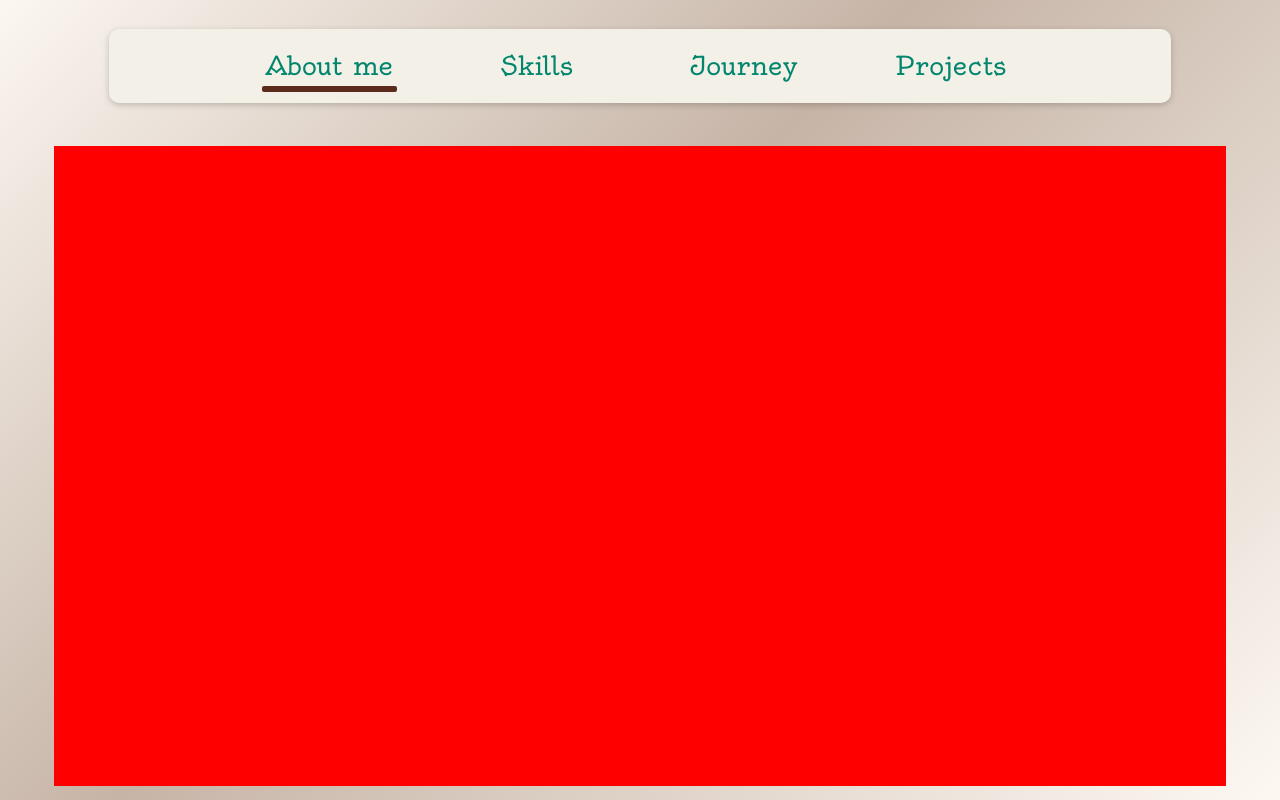
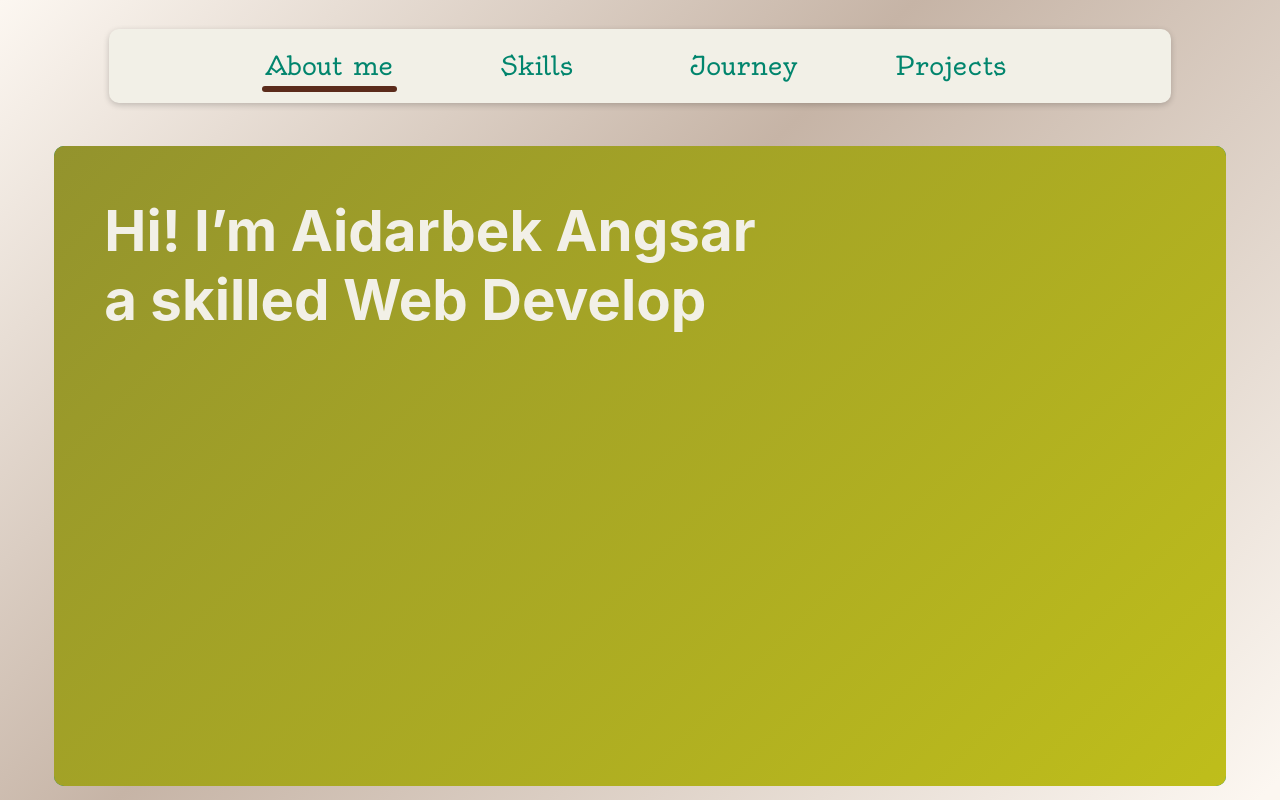
Before and after one commit to ansaraidarbek/personalWebsite, a React (Create React App) app: page / in a window 1280 px wide. Built offline with nearby package versions, Linux system fonts and the light colour scheme.

Commit message:
about me section first steps implemented

```diff
--- a/package.json
+++ b/package.json
@@ -11,6 +11,7 @@
     "@types/node": "^16.18.46",
     "@types/react": "^18.2.21",
     "@types/react-dom": "^18.2.7",
+    "classnames": "^2.5.1",
     "react": "^18.2.0",
     "react-dom": "^18.2.0",
     "react-scripts": "5.0.1",
--- a/src/components/about-me/aboutMe.module.css
+++ b/src/components/about-me/aboutMe.module.css
@@ -1,3 +1,47 @@
+.outer {
+    border-radius: 10px;
+    background-color: #01856D;
+}
+
 .inner {
+    width: 100%;
+    height: 100%;
+    background-image: linear-gradient(135deg, rgba(75,75,75, 0.6) 0%, rgba(77,74,74, 0.36) 100%);
+    border-radius: 10px;
+    display: grid;
+    padding: 1.506rem;
+    background-color: yellow;
+    grid-template-columns: 50% 50%;
+    grid-template-rows: 4.649rem calc(100% - 4.649rem);
+}
 
+.mainText > h1{
+    font-size: 1.703rem;
+    color: #F2F0E7;
+    margin: 0;
+    padding: 0;
 }
+
+.right {
+    grid-row-start: 1;
+    grid-row-end: 3;
+    grid-column-start: 2;
+    grid-column-end: 3;
+}
+
+@media only screen and (aspect-ratio <= 1.879) {
+    /*do smth*/
+    .mainText{
+        grid-row-start: 1;
+        grid-row-end: 2;
+        grid-column-start: 1;
+        grid-column-end: 3;
+    }
+
+    .right {
+        grid-row-start: 2;
+        grid-row-end: 3;
+        grid-column-start: 2;
+        grid-column-end: 3;
+    }
+}
--- a/src/components/about-me/index.tsx
+++ b/src/components/about-me/index.tsx
@@ -1,11 +1,81 @@
 import CB from '../shared-css-files/contentOuterBox.module.css'
 import AM from './aboutMe.module.css';
+import cx from 'classnames'
+import {useCallback, useEffect, useRef, useState} from 'react'
 
 const AboutMeSection = () => {
+    const [loopNum, setLoopNum] = useState(0);
+    const [isDeleting, setIsDeleting] = useState(false);
+    const toRotate = ['Web Developer', 'UI/UX Designer', 'Data Scientist'];
+    const [text, setText] = useState('');
+    const [delta, setDelta] = useState(300 - Math.random() * 10);
+    const period = 1000;
+    // const targetTextBoxRef = useRef<HTMLDivElement|null>(null);
+    // const targetTextRef = useRef<HTMLDivElement|null>(null);
+    // const [overflowActive, setOverflowActive] = useState(false);
+    // const [showMore, setShowMore] = useState(false);
+
+    // const checkOverflow = useCallback(() => {
+    //     const textContainer = targetTextBoxRef.current;
+    //     if (textContainer) {
+    //         console.log(textContainer.offsetHeight, textContainer.scrollHeight);
+    //         return (
+    //             textContainer.offsetHeight < textContainer.scrollHeight || textContainer.offsetWidth < textContainer.scrollWidth
+    //         );
+    //     }
+    //     return false;
+    // }, []);
+
+    // useEffect(() => {
+    //     window.addEventListener('resize', checkOverflow);
+    //     return () => {
+    //         window.removeEventListener('scroll', checkOverflow);
+    //     };
+    // }, []);
+
+    useEffect(() => {
+        let ticker = setInterval(() => {
+            tick();
+        }, delta);
+
+        return () => {clearInterval(ticker)};
+    }, [text]);
+
+    const tick = () => {
+        let i = loopNum % toRotate.length;
+        let fullText = toRotate[i];
+        let updateText = isDeleting ? fullText.substring(0, text.length - 1) : fullText.substring(0, text.length + 1);
+
+        setText(updateText);
+
+        if (isDeleting) {
+            setDelta(prevDelta => prevDelta / 2);
+        }
+
+        if (!isDeleting && updateText === fullText) {
+            setIsDeleting(true);
+            setDelta(period)
+        } else if (isDeleting && updateText === ''){
+            setIsDeleting(false);
+            setLoopNum(loopNum + 1);
+            setDelta(500);
+        }
+    };
     return (
     <section id="about_me" className={CB.outer}>
-        <div className={CB.inner}>
-            <div className={AM.inner}></div>
+        <div className={cx(CB.inner, AM.outer)}>
+            <div className={AM.inner}>
+                <div className={AM.mainText}>
+                    <h1><span>Hi! I’m Aidarbek Angsar</span> <br></br>
+                    a skilled <span className={AM.wrapper}>{text}</span></h1>
+                </div>
+                <div className={AM.left}>
+                    <p className={AM.brown}></p>
+                    <p></p>
+                    <p className={AM.brown}></p>
+                </div>
+                <div className={AM.right}></div>
+            </div>
         </div>
     </section>
 )};
--- a/src/components/navigator-bar/NavigatorBar.module.css
+++ b/src/components/navigator-bar/NavigatorBar.module.css
@@ -72,39 +72,19 @@
 
 .noHover{
     position: relative;
-    background-color: #5B2B1B;
     width: 100%;
     height: 0.18rem!important;
     top: 0.685rem;
     cursor: pointer;
 }
 
-
-.noHover::after {
-    position: absolute;
-    display: block;
-    content: "";
-    height: 0.18rem!important;
-    width: 0.07rem;
+.track {
+    position: relative;
+    left: -0.07rem;
     background-color: #5B2B1B;
-    right:-0.07rem;
-    border-top-right-radius: 50px;
-    border-bottom-right-radius: 50px;
-    transition: linear;
-}
-
-.noHover::before {
-    position: absolute;
-    display: block;
-    z-index: 2;
-    content: "";
-    height: 0.18rem!important;
-    width: 0.07rem;
-    background-color: #5B2B1B;
-    left: -0.07rem;
-    border-top-left-radius: 50px;
-    border-bottom-left-radius: 50px;
-    transition: linear;
+    width: calc(100% + 0.14rem);
+    height: 100%;
+    border-radius: 50px;
 }
 
 .noHover:hover, .noHover:hover::before, .noHover:hover::after {
@@ -141,15 +121,19 @@
         top: 2.5vh;
     }
 
-    .noHover:after {
-        height: 100%!important;
-        width: 0.09rem;
-        right:-0.09rem;
-    }
-
-    .noHover:before {
-        height: 100%!important;
-        width: 0.09rem;
-        right:-0.09rem;
+    .track {
+        position: relative;
+        left: -0.09rem;
+        background-color: #5B2B1B;
+        width: calc(100% + 0.18rem);
+        height: 100%;
+        border-radius: 50px;
     }
 }
+
+@media only screen and (aspect-ratio > 2) {
+    /*do smth*/
+    .outer {
+        width: 40.097rem;
+    }
+    }
--- a/src/components/navigator-bar/index.tsx
+++ b/src/components/navigator-bar/index.tsx
@@ -14,27 +14,25 @@ interface Store {
 const numberOfSections = 4;
 
 const NavigatorBar = memo(({contentRef} : {contentRef : RefObject<HTMLDivElement>}) =>{
-    const scrollThumbRef = useRef<HTMLDivElement|any>(null);
-    const scrollTrackOuterRef = useRef<HTMLDivElement|any>(null);
-    const scrollTrackInnerRef = useRef<HTMLDivElement|any>(null);
-    const [scrollStartPosition, setScrollStartPosition] = useState<number | null|any>(null);
+    const scrollThumbRef = useRef<HTMLDivElement|null>(null);
+    const scrollTrackOuterRef = useRef<HTMLDivElement|null>(null);
+    const scrollTrackInnerRef = useRef<HTMLDivElement|null>(null);
+    const [scrollStartPosition, setScrollStartPosition] = useState<number | null>(null);
     const [initialScrollTop, setInitialScrollTop] = useState<number>(0);
     const [isDragging, setIsDragging] = useState(false);
 
 
     const clicked = (num:number)=>{
         // console.log('clicked');
-        if(contentRef.current){
+        if(contentRef && contentRef.current && scrollTrackOuterRef && scrollTrackOuterRef.current){
             // find device is heightBased -> mobile
             const isHeightBased = (contentRef.current.clientHeight / contentRef.current.clientWidth) > 1;
 
             // find display
             let widthDisplay = (contentRef.current.scrollHeight - scrollTrackOuterRef.current.clientHeight);
-            console.log(contentRef.current.scrollHeight, scrollTrackOuterRef.current.clientHeight)
             let heightDisplay = ((contentRef.current.scrollHeight - (contentRef.current.clientHeight * 0.154)) -  scrollTrackOuterRef.current.clientHeight);
-            console.log(isHeightBased);
             const display = isHeightBased ? heightDisplay : widthDisplay;
-            console.log(display)
+
             let current = (num / 4) * display;
 
             // document.documentElement.scrollTop = current;
@@ -74,6 +72,7 @@ const NavigatorBar = memo(({contentRef} : {contentRef : RefObject<HTMLDivElement
             const el = document.documentElement;
             const style = window.getComputedStyle(el, null).getPropertyValue('font-size');
             const fontSize = parseFloat(style);
+            console.log(fontSize);
 
             // find the percent of tip/ (content - visible content)
             // const contentheight = isHeightBased ? store.contentHeight : store.contentHeight;
@@ -123,7 +122,7 @@ const NavigatorBar = memo(({contentRef} : {contentRef : RefObject<HTMLDivElement
         // console.log('handleThumbMousemove');
         e.preventDefault();
         e.stopPropagation();
-        if (isDragging && contentRef.current) {
+        if (isDragging && contentRef.current && scrollTrackInnerRef.current && scrollTrackOuterRef.current && scrollStartPosition !== null) {
             const {scrollHeight: contentScrollHeight, offsetHeight: contentOffsetHeight} = contentRef.current;
             const {clientWidth : trackWidth} = scrollTrackInnerRef.current;
             const {clientHeight : trackheight} = scrollTrackOuterRef.current;
@@ -155,7 +154,9 @@ const NavigatorBar = memo(({contentRef} : {contentRef : RefObject<HTMLDivElement
                     <NavButton title={"Journey"} clicked = {clicked} num={2}/>
                     <NavButton title={"Projects"} clicked = {clicked} num={3}/>
                     <div ref={scrollThumbRef} className={NB.line}>
-                        <div onMouseDown={handleThumbMousedown} className={NB.noHover}></div>
+                        <div onMouseDown={handleThumbMousedown} className={NB.noHover}>
+                            <div onMouseDown={handleThumbMousedown} className={NB.track}></div>
+                        </div>
                     </div>
                 </div>
             </div>
--- a/src/components/shared-css-files/contentOuterBox.module.css
+++ b/src/components/shared-css-files/contentOuterBox.module.css
@@ -31,4 +31,8 @@
 
 @media only screen and (aspect-ratio > 2) {
 /*do smth*/
+.inner {
+    width: 44.203rem;
+    height: 19.334rem;
 }
+}
```
Also changed, not shown: 1 other file (tests, documents, lock files or other folders).
